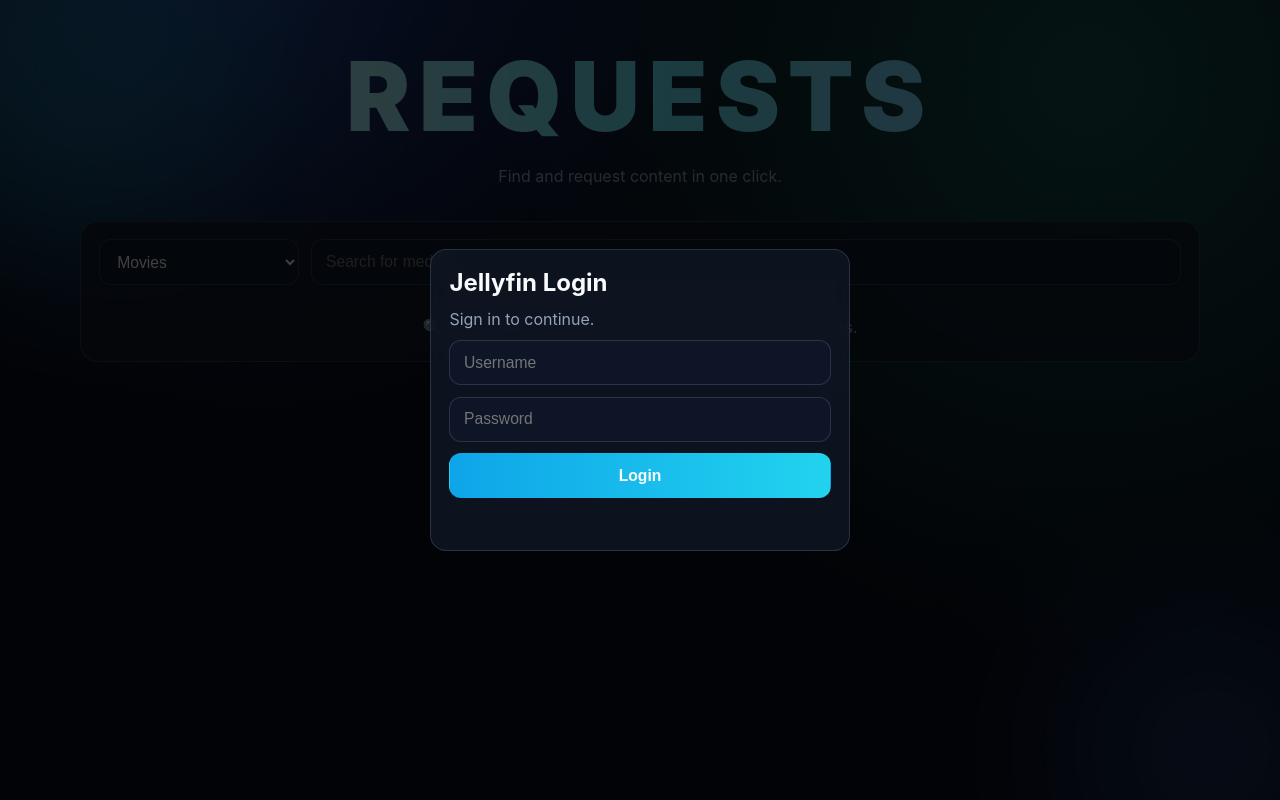
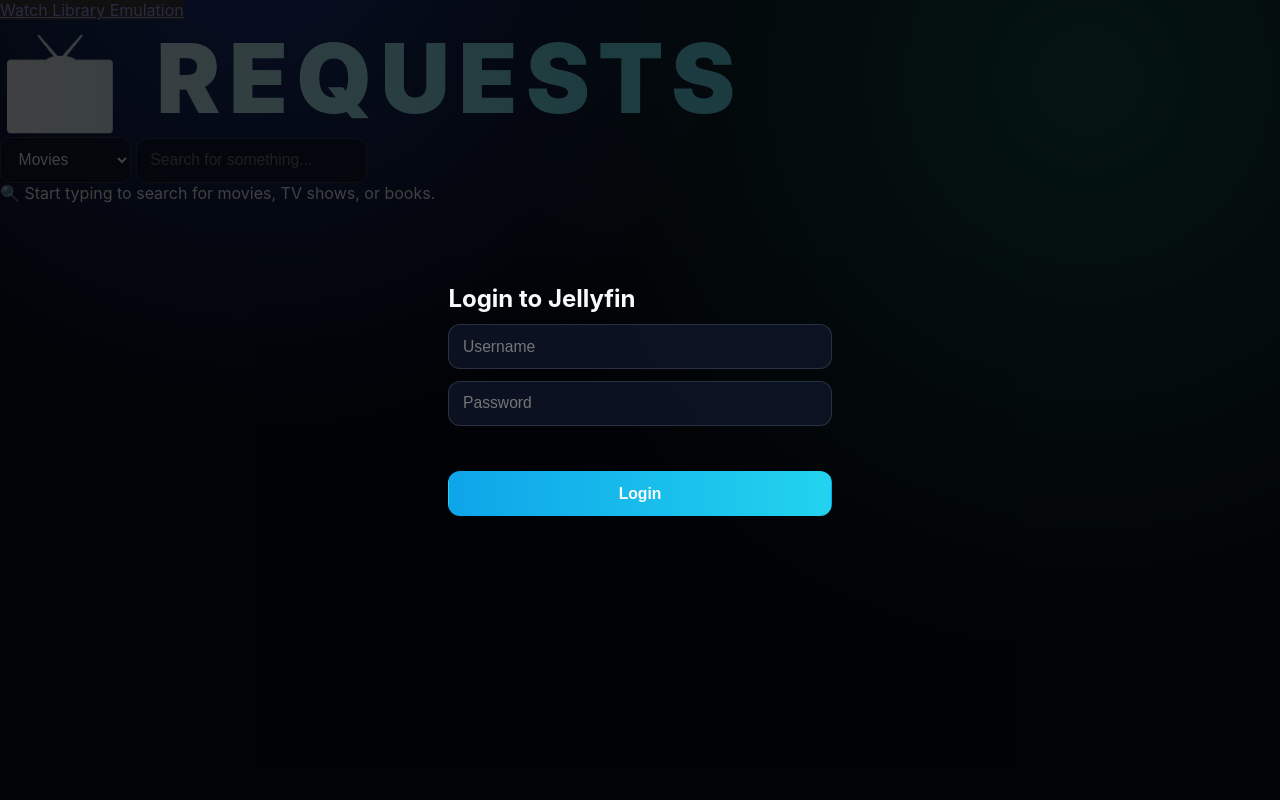
Before and after one commit to BumRummy/pooprequests, a Flask app: page / in a window 1280 px wide. Run offline with Flask 3, Linux system fonts and the light colour scheme; grey boxes are pictures that could not be loaded.

Commit message:
index.html

```diff
--- a/templates/index.html
+++ b/templates/index.html
@@ -1,47 +1,76 @@
-<!doctype html>
+<!DOCTYPE html>
 <html lang="en">
 <head>
-    <meta charset="UTF-8" />
-    <meta name="viewport" content="width=device-width, initial-scale=1.0" />
-    <title>PoopRequests</title>
-    <link rel="stylesheet" href="/static/style.css" />
+    <meta charset="UTF-8">
+    <meta name="viewport" content="width=device-width, initial-scale=1.0">
+    <title>Dyson's World - Requests</title>
+    <link rel="stylesheet" href="/static/style.css">
+    <link rel="icon" type="image/x-icon" href="/static/favicon.ico">
 </head>
 <body>
-    <div class="bg-orb orb-one"></div>
-    <div class="bg-orb orb-two"></div>
-
-    <div id="loginModal" class="modal">
-      <div class="modal-content glass">
-        <h2>Jellyfin Login</h2>
-        <p>Sign in to continue.</p>
-        <input type="text" id="username" placeholder="Username" autocomplete="username" />
-        <input type="password" id="password" placeholder="Password" autocomplete="current-password" />
+    <div class="container">
+        <!-- Login Modal -->
+        <div id="loginModal" class="modal" aria-hidden="false">
+            <div class="modal-content">
+                <h2>Login to Jellyfin</h2>
+                <input type="text" id="username" placeholder="Username" autocomplete="username">
+                <input type="password" id="password" placeholder="Password" autocomplete="current-password">
+                <div id="loginError" class="error"></div>
                 <button id="loginBtn">Login</button>
-        <p id="loginError"></p>
             </div>
         </div>
 
-    <header>
-      <h1>Requests</h1>
-      <p id="welcome">Find and request content in one click.</p>
-    </header>
+        <!-- Main Content -->
+        <div id="mainContent">
+            <!-- Welcome Header -->
+            <div class="welcome-header">
+                <span id="welcome"></span>
+            </div>
 
-    <main class="glass">
-      <section class="controls">
-        <select id="mediaType">
+            <!-- Service Links Section -->
+            <div class="service-links">
+                <a href="https://watch.dysonsworld.com" target="_blank" rel="noopener noreferrer" class="service-card" style="background-image: linear-gradient(rgba(0,0,0,0.6), rgba(0,0,0,0.6)), url('https://image.tmdb.org/t/p/original/wwemzKWzjKYJFfCeiB57q3r4Bcm.svg')">
+                    <span>Watch</span>
+                </a>
+                <a href="https://library.dysonsworld.com" target="_blank" rel="noopener noreferrer" class="service-card" style="background-image: linear-gradient(rgba(0,0,0,0.6), rgba(0,0,0,0.6)), url('https://images.unsplash.com/photo-1524995997946-a1c2e315a42f?ixlib=rb-4.0.3&auto=format&fit=crop&w=1350&q=80')">
+                    <span>Library</span>
+                </a>
+                <a href="https://emulation.dysonsworld.com" target="_blank" rel="noopener noreferrer" class="service-card" style="background-image: linear-gradient(rgba(0,0,0,0.6), rgba(0,0,0,0.6)), url('https://images.unsplash.com/photo-1550745165-9bc0b252726f?ixlib=rb-4.0.3&auto=format&fit=crop&w=1350&q=80')">
+                    <span>Emulation</span>
+                </a>
+            </div>
+
+            <!-- Requests Section -->
+            <div class="requests-section">
+                <h1 class="section-title">📺 Requests</h1>
+
+                <!-- Search Controls -->
+                <div class="search-controls">
+                    <select id="mediaType" class="media-type">
                         <option value="movies">Movies</option>
-          <option value="tv">TV</option>
+                        <option value="tv">TV Shows</option>
                         <option value="books">Books</option>
                         <option value="audiobooks">Audiobooks</option>
                     </select>
-        <input id="searchInput" type="text" placeholder="Search for media..." disabled />
-      </section>
+                    <input
+                        type="text"
+                        id="searchInput"
+                        placeholder="Search for something..."
+                        disabled
+                        class="search-input"
+                    >
+                </div>
 
-      <section id="results" class="cards"></section>
-      <p id="emptyState" class="empty">Start typing to search.</p>
-    </main>
+                <!-- Results Area -->
+                <div id="emptyState" class="empty-state"></div>
+                <div id="results" class="results-grid"></div>
+            </div>
+        </div>
+    </div>
 
-    <div id="toast"></div>
+    <!-- Toast Notification -->
+    <div id="toast" class="toast"></div>
+
     <script src="/static/app.js"></script>
 </body>
 </html>
```
Lines whose indentation alone changed are shown as unchanged.
